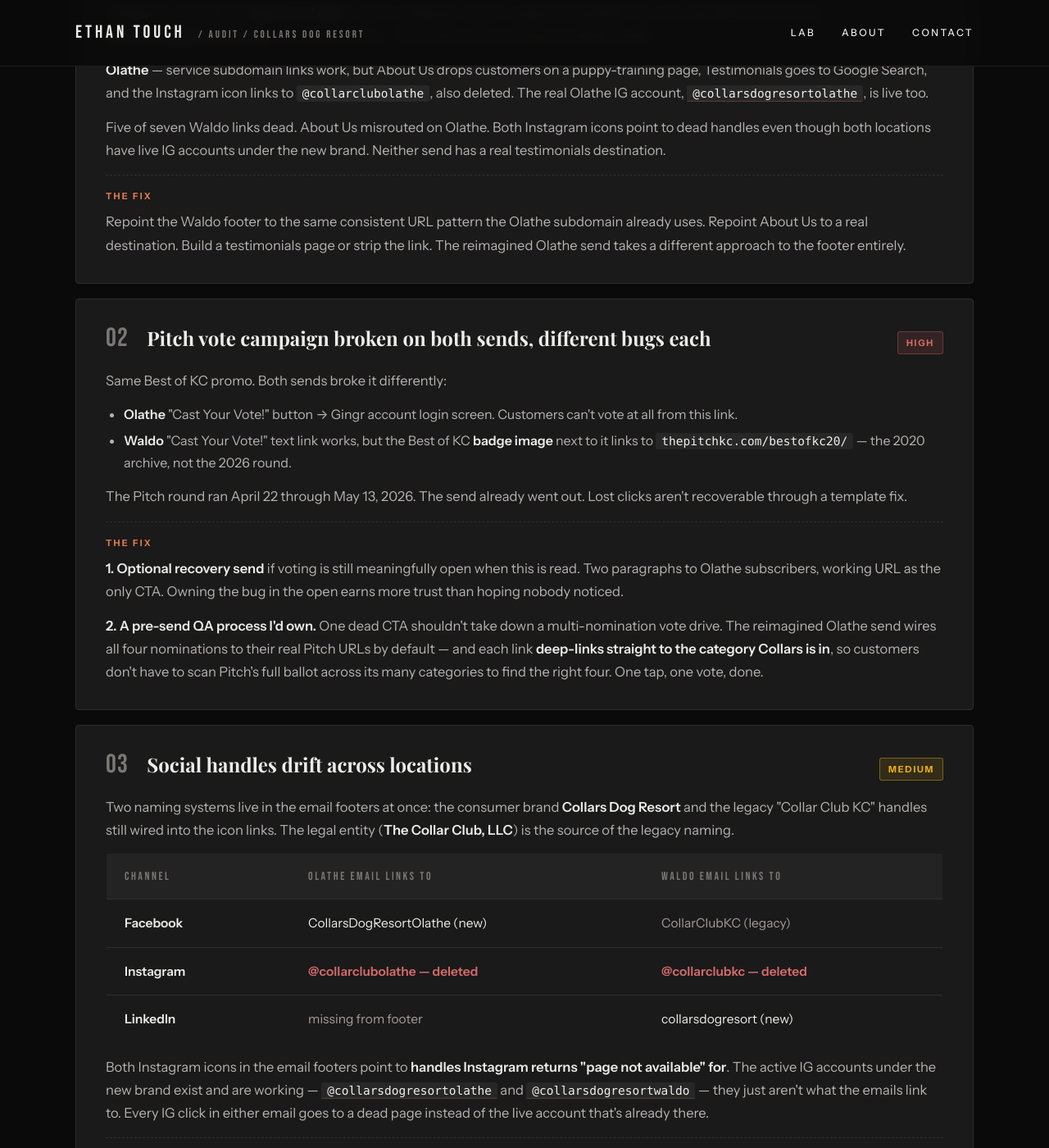
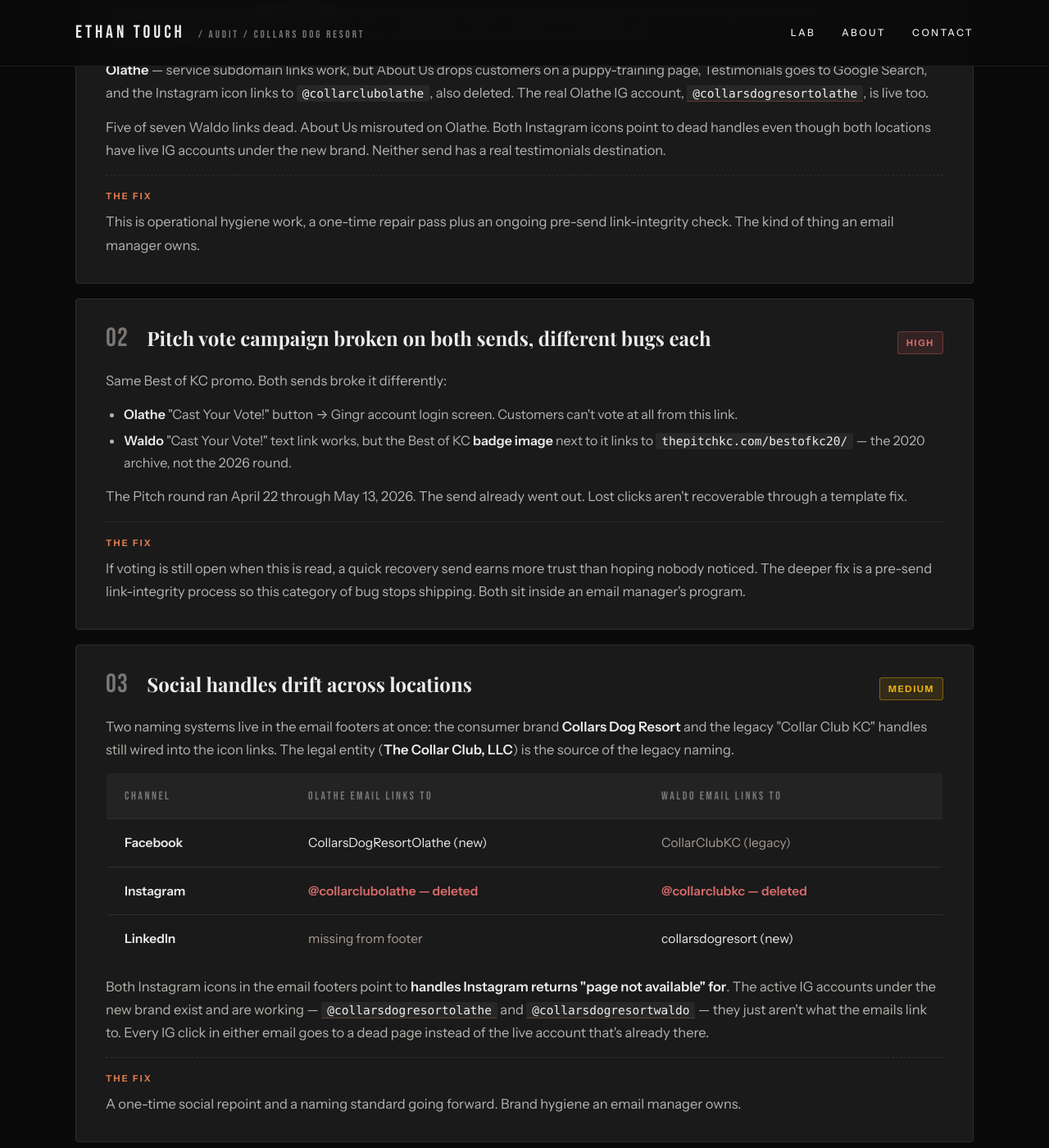
Before and after one commit to woofwallee/ethantouch.com, a Jekyll site: the page lab/emails/collars/audit/index.html, which Jekyll copies as it is, in a window 1280 px wide and 1400 px high, scrolled down 1939 px. Shown: the whole window at 82% size. Built offline with Jekyll 4.4.1, drawn with Linux system fonts in a browser that asks for light colours; some web fonts are replaced; some of the changed text lies outside the part shown.

Commit message:
Tighten all 7 fix sections to withhold the playbook
Every "The fix" block was still giving away an implementable action
list. Reframed each as ownership signal instead of free instructions.
Diagnoses kept verbatim — those are the proof. Fixes now name the
category of work and tag it as program-layer:

- F01: operational hygiene + integrity check
- F02: recovery send (if voting open) + pre-send link-integrity
- F03: one-time repoint + naming standard
- F04: preheader discipline + strategy by send-type
- F05: deliverability program (From-line, segmentation, tokens)
- F06: footer fix is surface; cross-location automation is program
- F07: previously tightened

Each one says "this is the kind of thing an email manager owns"
without saying how to do it. They see the work; they don't get the
recipe.

Co-Authored-By: Claude Opus 4.7 <noreply@anthropic.com>

```diff
--- a/lab/emails/collars/audit/index.html
+++ b/lab/emails/collars/audit/index.html
@@ -910,7 +910,7 @@
 
     <div class="finding-fix">
       <div class="finding-fix-label">The fix</div>
-      <p>Repoint the Waldo footer to the same consistent URL pattern the Olathe subdomain already uses. Repoint About Us to a real destination. Build a testimonials page or strip the link. The reimagined Olathe send takes a different approach to the footer entirely.</p>
+      <p>This is operational hygiene work, a one-time repair pass plus an ongoing pre-send link-integrity check. The kind of thing an email manager owns.</p>
     </div>
   </article>
 
@@ -929,8 +929,7 @@
     <p>The Pitch round ran April 22 through May 13, 2026. The send already went out. Lost clicks aren't recoverable through a template fix.</p>
     <div class="finding-fix">
       <div class="finding-fix-label">The fix</div>
-      <p><strong>1. Optional recovery send</strong> if voting is still meaningfully open when this is read. Two paragraphs to Olathe subscribers, working URL as the only CTA. Owning the bug in the open earns more trust than hoping nobody noticed.</p>
-      <p><strong>2. A pre-send QA process I'd own.</strong> One dead CTA shouldn't take down a multi-nomination vote drive. The reimagined Olathe send wires all four nominations to their real Pitch URLs by default — and each link <strong>deep-links straight to the category Collars is in</strong>, so customers don't have to scan Pitch's full ballot across its many categories to find the right four. One tap, one vote, done.</p>
+      <p>If voting is still open when this is read, a quick recovery send earns more trust than hoping nobody noticed. The deeper fix is a pre-send link-integrity process so this category of bug stops shipping. Both sit inside an email manager's program.</p>
     </div>
   </article>
 
@@ -955,7 +954,7 @@
     <p>Both Instagram icons in the email footers point to <strong>handles Instagram returns "page not available" for</strong>. The active IG accounts under the new brand exist and are working — <a href="https://www.instagram.com/collarsdogresortolathe/" target="_blank" rel="noopener"><code>@collarsdogresortolathe</code></a> and <a href="https://www.instagram.com/collarsdogresortwaldo/" target="_blank" rel="noopener"><code>@collarsdogresortwaldo</code></a> — they just aren't what the emails link to. Every IG click in either email goes to a dead page instead of the live account that's already there.</p>
     <div class="finding-fix">
       <div class="finding-fix-label">The fix</div>
-      <p>Repoint the social icons to the live accounts under the new brand naming. Standardize handle naming across Facebook, Instagram, and LinkedIn so all three channels match. Add LinkedIn to the Olathe footer to close the channel-coverage gap.</p>
+      <p>A one-time social repoint and a naming standard going forward. Brand hygiene an email manager owns.</p>
     </div>
   </article>
 
@@ -977,7 +976,7 @@
     </div>
     <div class="finding-fix">
       <div class="finding-fix-label">The fix</div>
-      <p>Set a real preheader on every send. The second-most-read line of copy is currently doing nothing. Zero send-time cost, measurable open-rate lift, and a quick win to start with.</p>
+      <p>Surface fix is preheader discipline on every send. The bigger move is a preheader strategy by send-type, which sits inside an email manager's program.</p>
     </div>
   </article>
 
@@ -999,7 +998,7 @@
     </div>
     <div class="finding-fix">
       <div class="finding-fix-label">The fix</div>
-      <p>Shift the From line and body copy from broadcast voice to single-human voice. Pet-name personalization is the highest-leverage move available given Gingr already holds the data. Specific From-line and merge-token strategy is the kind of thing I'd own.</p>
+      <p>This is a deliverability program, not a template change. From-line voice, segmentation, and personalization tokens all live there.</p>
     </div>
   </article>
 
@@ -1013,7 +1012,7 @@
     <p>Two separate Memorial Weekend sends went out same day, one per location. Right move. But neither cross-references the other ("Waldo full? Olathe still has spots"), and the body copy is near-identical apart from the address. Customers who overflow between locations get no signal that the flexibility exists.</p>
     <div class="finding-fix">
       <div class="finding-fix-label">The fix</div>
-      <p>Cross-reference the other location in each send's footer so customers see flexibility when their home location fills. Small change, recovers conversions that would otherwise leak to a "we're full" reply.</p>
+      <p>A footer cross-reference is the surface fix. The bigger lift is real cross-location automation tied to availability data. That's program work.</p>
     </div>
   </article>
 
```
